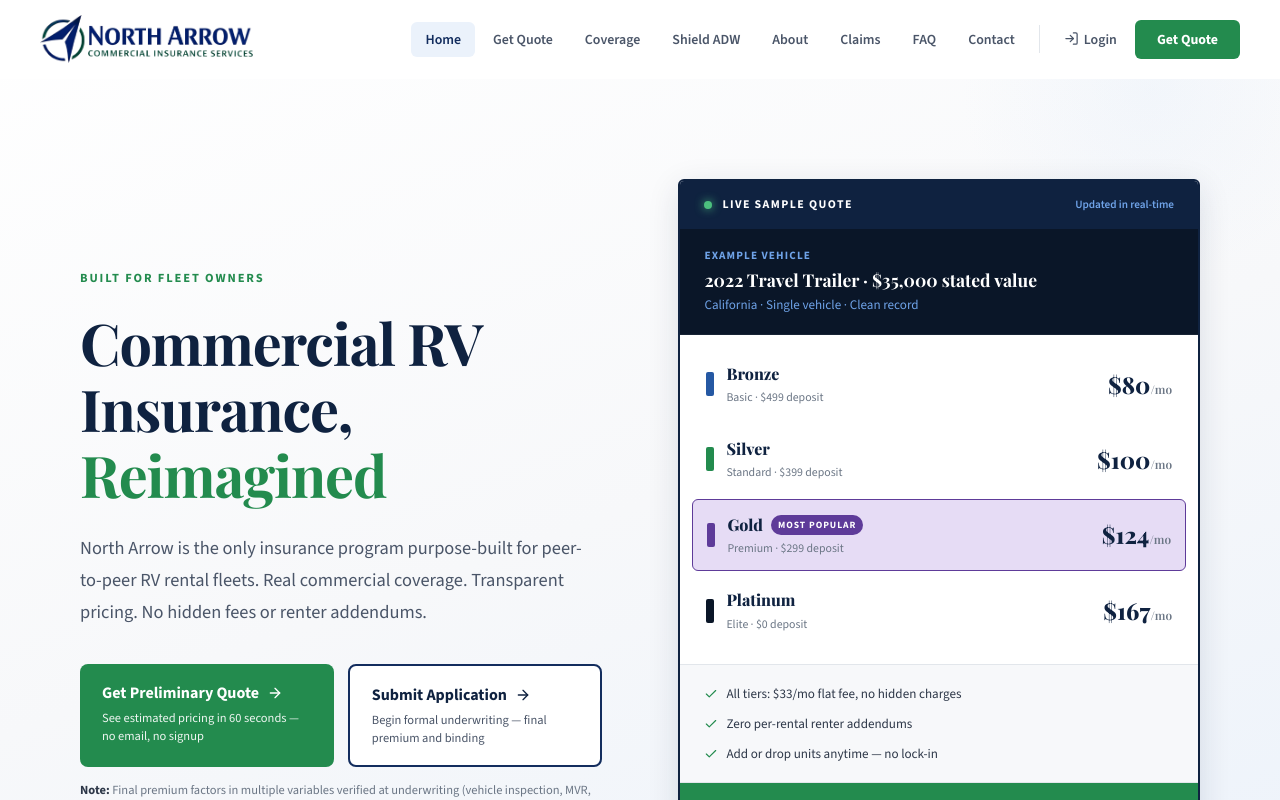
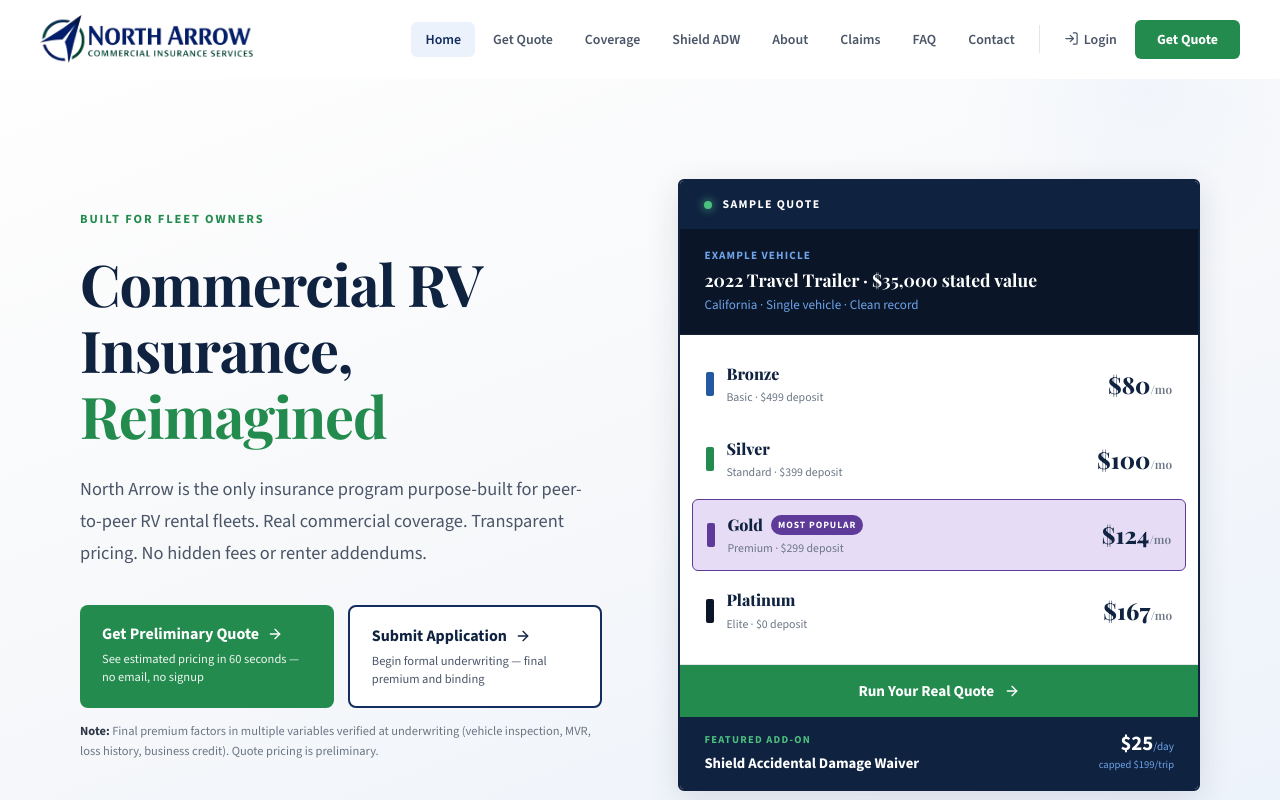
Before and after one commit to StressFreeGroup/NorthArrow, a React (Vite) app: page / in a window 1280 px wide. Shown: the top 800 px of the page. Built offline with nearby package versions, Linux system fonts and the light colour scheme; a web font is replaced by a local one.

Commit message:
fix(home): trim Sample Quote panel — remove 'Live' from header, drop 'Updated in real-time' tag, remove the 3-checkmark value props bar; reduces panel height to better balance with hero text

```diff
--- a/src/App.jsx
+++ b/src/App.jsx
@@ -87,12 +87,9 @@
   return(
     <div style={{background:C.white,border:`2px solid ${C.navy800}`,overflow:'hidden',borderRadius:6,boxShadow:'0 8px 32px rgba(15,34,64,0.12)'}}>
       {/* Header */}
-      <div style={{background:C.navy800,padding:'14px 24px',display:'flex',alignItems:'center',justifyContent:'space-between',gap:12}}>
-        <div style={{display:'flex',alignItems:'center',gap:10}}>
-          <div style={{width:8,height:8,borderRadius:'50%',background:C.green400,boxShadow:`0 0 10px ${C.green400}`}}/>
-          <span style={{color:C.white,fontSize:'0.74rem',fontWeight:700,letterSpacing:'0.12em',textTransform:'uppercase'}}>Live Sample Quote</span>
-        </div>
-        <span style={{color:C.navy300,fontSize:'0.7rem',fontWeight:600}}>Updated in real-time</span>
+      <div style={{background:C.navy800,padding:'14px 24px',display:'flex',alignItems:'center',gap:10}}>
+        <div style={{width:8,height:8,borderRadius:'50%',background:C.green400,boxShadow:`0 0 10px ${C.green400}`}}/>
+        <span style={{color:C.white,fontSize:'0.74rem',fontWeight:700,letterSpacing:'0.12em',textTransform:'uppercase'}}>Sample Quote</span>
       </div>
 
       {/* Vehicle context */}
@@ -129,25 +126,12 @@
         ))}
       </div>
 
-      {/* Value props inline */}
-      <div style={{padding:'14px 24px',background:C.grey50,borderTop:`1px solid ${C.grey200}`,borderBottom:`1px solid ${C.grey200}`}}>
-        {[
-          'All tiers: $33/mo flat fee, no hidden charges',
-          'Zero per-rental renter addendums',
-          'Add or drop units anytime — no lock-in',
-        ].map((line,i)=>(
-          <div key={i} style={{display:'flex',alignItems:'center',gap:8,padding:'4px 0',fontSize:'0.82rem',color:C.grey700}}>
-            <Check size={14} color={C.green600} style={{flexShrink:0}}/>
-            <span>{line}</span>
-          </div>
-        ))}
-      </div>
-
       {/* CTA */}
       <button onClick={()=>{setPage('quote');window.scrollTo(0,0)}} style={{
         width:'100%',padding:'16px',background:C.green600,color:C.white,border:'none',cursor:'pointer',
         fontWeight:700,fontSize:'0.95rem',display:'flex',alignItems:'center',justifyContent:'center',gap:10,
         transition:'background 0.15s',
+        borderTop:`1px solid ${C.grey200}`,
       }} onMouseEnter={e=>e.currentTarget.style.background=C.green700} onMouseLeave={e=>e.currentTarget.style.background=C.green600}>
         Run Your Real Quote <ArrowRight size={16}/>
       </button>
```
